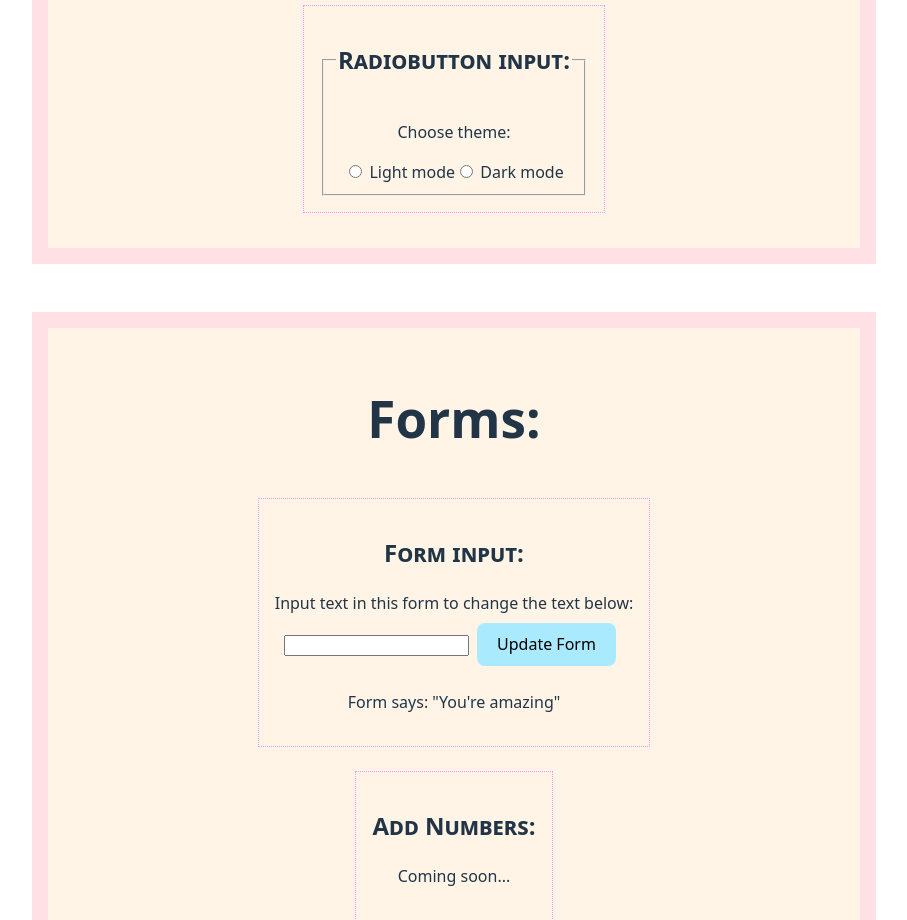
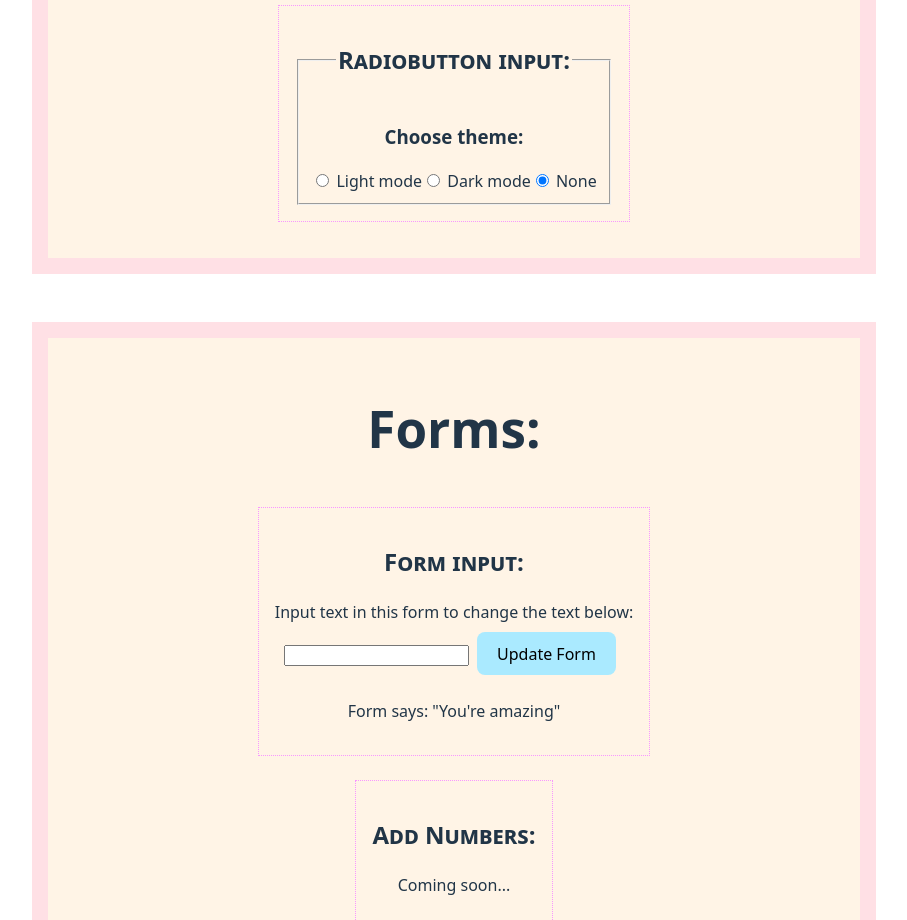
Before and after one commit to Ayngie/bits-n-pieces, a React (Vite) app: page / in a window 1280 px wide. Shown: the part 2320-3240 px from the top of the page, without its empty margins (186-1093 px from the left). Built offline with nearby package versions, Linux system fonts and the light colour scheme.

Commit message:
Feat: added functionality to radiobutton toggling style themes

```diff
--- a/src/components/Inputs/InputRadiobutton.tsx
+++ b/src/components/Inputs/InputRadiobutton.tsx
@@ -1,20 +1,51 @@
+import { useState } from 'react';
+
 const InputRadiobutton = () => {
+  const [theme, setTheme] = useState<string>('');
+
   return (
-    <article className="example-container">
+    <article className={`example-container ${theme}`}>
       <fieldset>
         <legend>
           <h2>Radiobutton input:</h2>
         </legend>
 
-        <p>Choose theme: </p>
+        <h3>Choose theme: </h3>
         <div>
           <label htmlFor="light">
-            <input id="light" type="radio" name="theme" value="option1" /> Light
-            mode
+            <input
+              id="light"
+              type="radio"
+              name="theme"
+              value="light-mode"
+              checked={theme === 'light-mode'}
+              onChange={(e) => setTheme(e.target.value)}
+            />{' '}
+            Light mode
           </label>
+
           <label htmlFor="dark">
-            <input id="dark" type="radio" name="theme" value="option2" /> Dark
-            mode
+            <input
+              id="dark"
+              type="radio"
+              name="theme"
+              value="dark-mode"
+              checked={theme === 'dark-mode'}
+              onChange={(e) => setTheme(e.target.value)}
+            />{' '}
+            Dark mode
+          </label>
+
+          <label htmlFor="neutral">
+            <input
+              id="neutral"
+              type="radio"
+              name="theme"
+              value=""
+              checked={theme === ''}
+              onChange={(e) => setTheme(e.target.value)}
+            />{' '}
+            None
           </label>
         </div>
       </fieldset>
```
